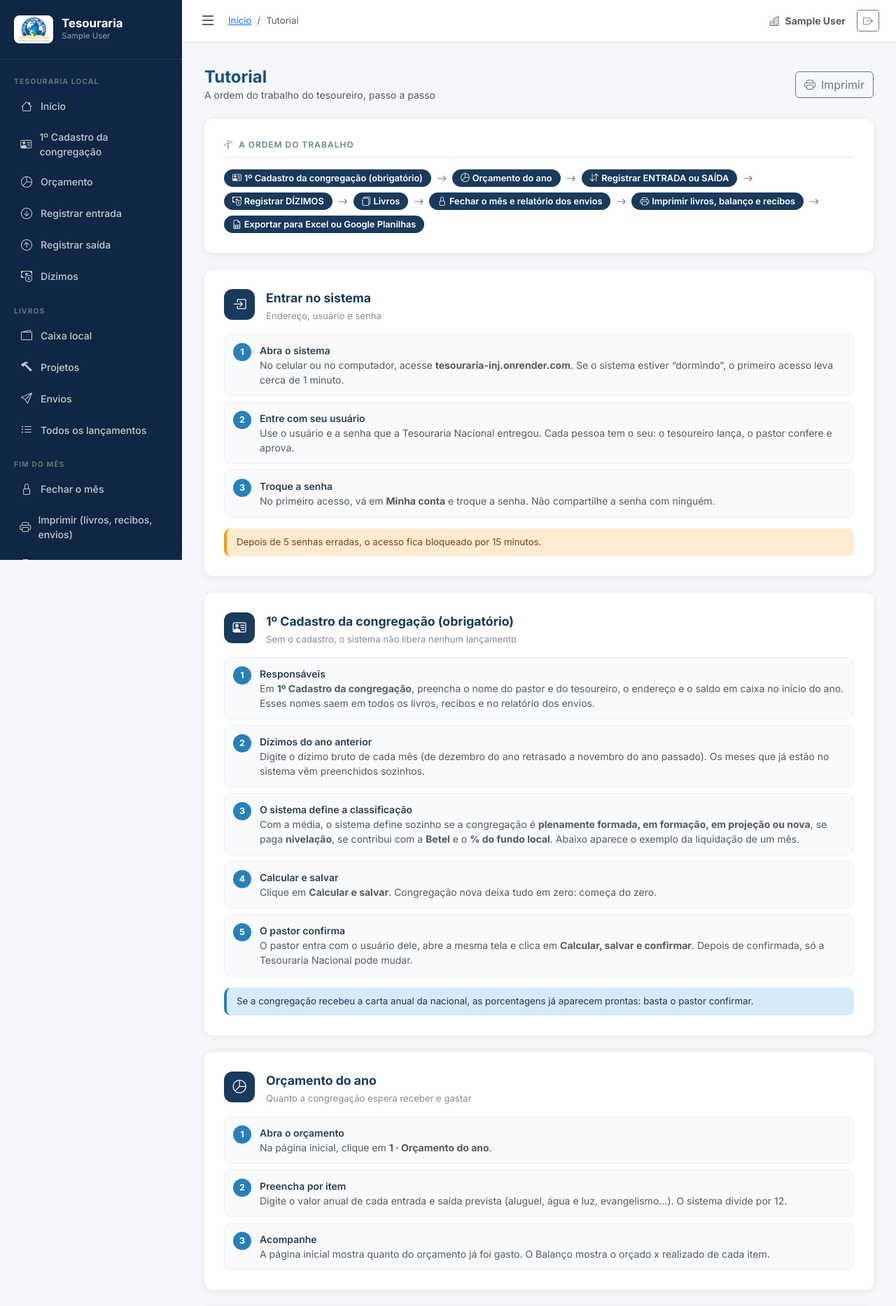
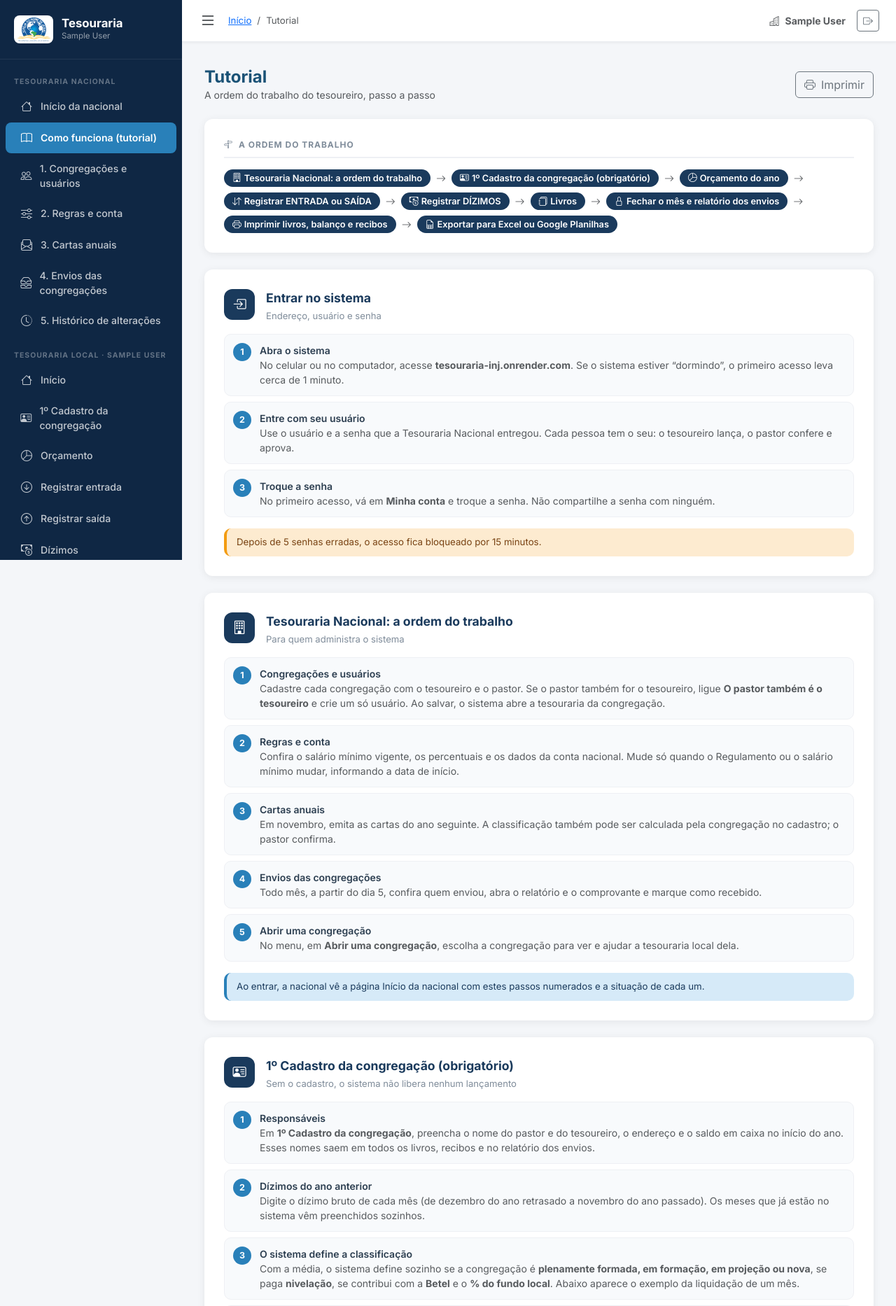
Before and after one commit to CarlosjhcINJ/tesouraria-inj, a Flask app: page /tutorial in a window 1280 px wide. Shown: the top 1866 px of the page at 70% size. Run offline with Flask 3, Linux system fonts and the light colour scheme; the visitor is signed in with stand-in values (Sample User, id 1); data that the repository does not hold is empty; some libraries are stand-ins or nearby versions.

Commit message:
Início da nacional guiado e menu lateral na ordem do trabalho (tutorial, congregações, regras, cartas, envios, histórico)
Co-Authored-By: Claude Opus 5.5 <noreply@anthropic.com>
Claude-Session: https://claude.ai/code/session_01QBoTViCtjnFNZfTGFVTzc6

```diff
--- a/app.py
+++ b/app.py
@@ -639,7 +639,7 @@ def ver_congregacao(cid):
 def ver_nacional():
     session['cong_id'] = None
     session['cong_nome'] = 'Tesouraria Nacional'
-    return redirect(url_for('nacional_envios'))
+    return redirect(url_for('nacional_inicio'))
 
 
 @app.context_processor
@@ -659,7 +659,7 @@ def ctx_congregacoes():
 def inicio():
     if session.get('cong_id'):
         return redirect(url_for('dashboard'))
-    return redirect(url_for('nacional_envios'))
+    return redirect(url_for('nacional_inicio'))
 
 
 # ═════════════════════════════════════════════
@@ -1723,6 +1723,32 @@ def api_categorias(livro, tipo):
 # ═════════════════════════════════════════════
 #  TESOURARIA NACIONAL
 # ═════════════════════════════════════════════
+@app.route('/nacional')
+@papel_required('admin', 'supervisor')
+def nacional_inicio():
+    """Página inicial da Tesouraria Nacional: o trabalho na ordem lógica."""
+    hoje = date.today()
+    ano = hoje.year
+    ref_ano, ref_mes = (ano, hoje.month - 1) if hoje.month > 1 else (ano - 1, 12)
+    with get_db() as conn:
+        congs = conn.execute('SELECT * FROM congregacoes WHERE ativo=1 ORDER BY nome').fetchall()
+        n_users = conn.execute("SELECT COUNT(*) AS n FROM usuarios WHERE cong_id IS NOT NULL AND ativo=1").fetchone()['n']
+        comps = conn.execute('SELECT confirmado_em FROM compromissos c JOIN congregacoes g ON g.id=c.cong_id '
+                             'WHERE g.ativo=1 AND c.ano=?', (ano,)).fetchall()
+        prox = conn.execute('SELECT COUNT(*) AS n FROM compromissos c JOIN congregacoes g ON g.id=c.cong_id '
+                            'WHERE g.ativo=1 AND c.ano=?', (ano + 1,)).fetchone()['n']
+        fechs = {f['cong_id']: f['status'] for f in conn.execute(
+            'SELECT cong_id, status FROM fechamentos WHERE ano=? AND mes=?', (ref_ano, ref_mes)).fetchall()}
+        reg = regras_em(conn)
+        n_hist = conn.execute('SELECT COUNT(*) AS n FROM auditoria').fetchone()['n']
+    enviados = sum(1 for c in congs if fechs.get(c['id']) in ('enviado', 'recebido'))
+    a_conferir = sum(1 for c in congs if fechs.get(c['id']) == 'enviado')
+    return render_template('nacional_inicio.html', cfg=get_cfg(), congs=congs, n_users=n_users, ano=ano,
+                           n_comp=len(comps), n_conf=sum(1 for c in comps if c['confirmado_em']), prox=prox,
+                           ref_nome=f'{MESES[ref_mes - 1]}/{ref_ano}', enviados=enviados, a_conferir=a_conferir,
+                           pendentes=len(congs) - enviados, reg=reg, n_hist=n_hist, nacional=config_nacional())
+
+
 @app.route('/nacional/envios')
 @papel_required('admin', 'supervisor')
 def nacional_envios():
--- a/templates/base.html
+++ b/templates/base.html
@@ -29,17 +29,33 @@
 
   <nav class="sidebar-nav">
     {% set ep = request.endpoint %}
-    {% if session.get('papel') in ('admin','supervisor') and lista_congregacoes %}
-    <div class="px-3 pt-3">
-      <select class="form-select form-select-sm" onchange="if(this.value) location.href=this.value">
-        <option value="{{ url_for('ver_nacional') }}" {% if not session.get('cong_id') %}selected{% endif %}>Tesouraria Nacional</option>
+    {% if session.get('papel') in ('admin','supervisor') %}
+    <div class="nav-section">TESOURARIA NACIONAL</div>
+    <a href="{{ url_for('ver_nacional') }}" class="nav-item {% if ep == 'nacional_inicio' %}active{% endif %}"><i class="bi bi-house"></i> Início da nacional</a>
+    <a href="{{ url_for('tutorial') }}" class="nav-item {% if ep == 'tutorial' %}active{% endif %}"><i class="bi bi-book"></i> Como funciona (tutorial)</a>
+    {% if session.get('papel') == 'admin' %}
+    <a href="{{ url_for('admin') }}" class="nav-item {% if ep in ('admin','admin_nova_cong') %}active{% endif %}"><i class="bi bi-people"></i> 1. Congregações e usuários</a>
+    <a href="{{ url_for('nacional_regras') }}" class="nav-item {% if ep == 'nacional_regras' %}active{% endif %}"><i class="bi bi-sliders"></i> 2. Regras e conta</a>
+    <a href="{{ url_for('nacional_cartas') }}" class="nav-item {% if ep == 'nacional_cartas' %}active{% endif %}"><i class="bi bi-envelope-paper"></i> 3. Cartas anuais</a>
+    {% endif %}
+    <a href="{{ url_for('nacional_envios') }}" class="nav-item {% if ep == 'nacional_envios' %}active{% endif %}"><i class="bi bi-inboxes"></i> 4. Envios das congregações</a>
+    {% if session.get('papel') == 'admin' %}
+    <a href="{{ url_for('nacional_auditoria') }}" class="nav-item {% if ep == 'nacional_auditoria' %}active{% endif %}"><i class="bi bi-clock-history"></i> 5. Histórico de alterações</a>
+    {% endif %}
+    {% if lista_congregacoes %}
+    <div class="nav-section mt-2">ABRIR UMA CONGREGAÇÃO</div>
+    <div class="px-3 pb-1">
+      <select class="form-select form-select-sm" onchange="if(this.value) location.href=this.value" aria-label="Abrir a tesouraria de uma congregação">
+        <option value="{{ url_for('ver_nacional') }}" {% if not session.get('cong_id') %}selected{% endif %}>— escolha a congregação —</option>
         {% for c in lista_congregacoes %}<option value="{{ url_for('ver_congregacao', cid=c['id']) }}" {% if session.get('cong_id') == c['id'] %}selected{% endif %}>{{ c['nome'] }}</option>{% endfor %}
       </select>
     </div>
     {% endif %}
+    {% endif %}
     {% if session.get('cong_id') %}
-    <div class="nav-section">TESOURARIA LOCAL</div>
+    <div class="nav-section mt-2">TESOURARIA LOCAL{% if session.get('papel') in ('admin','supervisor') %} · {{ session.get('cong_nome') }}{% endif %}</div>
     <a href="{{ url_for('dashboard') }}" class="nav-item {% if ep == 'dashboard' %}active{% endif %}"><i class="bi bi-house"></i> Início</a>
+    {% if session.get('papel') not in ('admin','supervisor') %}<a href="{{ url_for('tutorial') }}" class="nav-item {% if ep == 'tutorial' %}active{% endif %}"><i class="bi bi-book"></i> Como usar (tutorial)</a>{% endif %}
     <a href="{{ url_for('configuracoes') }}" class="nav-item {% if ep == 'configuracoes' %}active{% endif %}"><i class="bi bi-person-vcard"></i> 1º Cadastro da congregação</a>
     <a href="{{ url_for('orcamento') }}" class="nav-item {% if ep == 'orcamento' %}active{% endif %}"><i class="bi bi-pie-chart"></i> Orçamento</a>
     <a href="{{ url_for('lancar', tipo='Entrada') }}" class="nav-item {% if ep == 'lancar' and request.args.get('tipo') == 'Entrada' %}active{% endif %}"><i class="bi bi-arrow-down-circle"></i> Registrar entrada</a>
@@ -59,19 +75,8 @@
     <a href="{{ url_for('visao_geral') }}" class="nav-item {% if ep == 'visao_geral' %}active{% endif %}"><i class="bi bi-graph-up"></i> Gráficos do ano</a>
     <a href="{{ url_for('carta') }}" class="nav-item {% if ep == 'carta' %}active{% endif %}"><i class="bi bi-envelope-paper"></i> Carta anual</a>
     {% endif %}
-    {% if session.get('papel') in ('admin','supervisor') %}
-    <div class="nav-section">TESOURARIA NACIONAL</div>
-    <a href="{{ url_for('nacional_envios') }}" class="nav-item {% if ep == 'nacional_envios' %}active{% endif %}"><i class="bi bi-inboxes"></i> Envios das congregações</a>
-    {% if session.get('papel') == 'admin' %}
-    <a href="{{ url_for('nacional_cartas') }}" class="nav-item {% if ep == 'nacional_cartas' %}active{% endif %}"><i class="bi bi-envelope-paper"></i> Cartas anuais</a>
-    <a href="{{ url_for('nacional_regras') }}" class="nav-item {% if ep == 'nacional_regras' %}active{% endif %}"><i class="bi bi-sliders"></i> Regras e conta</a>
-    <a href="{{ url_for('admin') }}" class="nav-item {% if ep in ('admin','admin_nova_cong') %}active{% endif %}"><i class="bi bi-people"></i> Congregações e usuários</a>
-    <a href="{{ url_for('nacional_auditoria') }}" class="nav-item {% if ep == 'nacional_auditoria' %}active{% endif %}"><i class="bi bi-clock-history"></i> Histórico de alterações</a>
-    {% endif %}
-    {% endif %}
     <div class="nav-section mt-2">SISTEMA</div>
     <a href="{{ url_for('minha_conta') }}" class="nav-item {% if ep == 'minha_conta' %}active{% endif %}"><i class="bi bi-person-gear"></i> Minha conta</a>
-    <a href="{{ url_for('tutorial') }}" class="nav-item {% if ep == 'tutorial' %}active{% endif %}"><i class="bi bi-book"></i> Tutorial</a>
   </nav>
 
   <div class="sidebar-footer">
--- a/templates/tutorial.html
+++ b/templates/tutorial.html
@@ -11,6 +11,13 @@
     ('Entre com seu usuário', 'Use o usuário e a senha que a Tesouraria Nacional entregou. Cada pessoa tem o seu: o tesoureiro lança, o pastor confere e aprova.'),
     ('Troque a senha', 'No primeiro acesso, vá em <b>Minha conta</b> e troque a senha. Não compartilhe a senha com ninguém.'),
   ], ('warning', 'Depois de 5 senhas erradas, o acesso fica bloqueado por 15 minutos.')),
+  ('sn', 'bi-building', 'Tesouraria Nacional: a ordem do trabalho', 'Para quem administra o sistema', [
+    ('Congregações e usuários', 'Cadastre cada congregação com o tesoureiro e o pastor. Se o pastor também for o tesoureiro, ligue <b>O pastor também é o tesoureiro</b> e crie um só usuário. Ao salvar, o sistema abre a tesouraria da congregação.'),
+    ('Regras e conta', 'Confira o salário mínimo vigente, os percentuais e os dados da conta nacional. Mude só quando o Regulamento ou o salário mínimo mudar, informando a data de início.'),
+    ('Cartas anuais', 'Em novembro, emita as cartas do ano seguinte. A classificação também pode ser calculada pela congregação no cadastro; o pastor confirma.'),
+    ('Envios das congregações', 'Todo mês, a partir do dia 5, confira quem enviou, abra o relatório e o comprovante e marque como recebido.'),
+    ('Abrir uma congregação', 'No menu, em <b>Abrir uma congregação</b>, escolha a congregação para ver e ajudar a tesouraria local dela.'),
+  ], ('info', 'Ao entrar, a nacional vê a página Início da nacional com estes passos numerados e a situação de cada um.')),
   ('s1', 'bi-person-vcard', '1º Cadastro da congregação (obrigatório)', 'Sem o cadastro, o sistema não libera nenhum lançamento', [
     ('Responsáveis', 'Em <b>1º Cadastro da congregação</b>, preencha o nome do pastor e do tesoureiro, o endereço e o saldo em caixa no início do ano. Esses nomes saem em todos os livros, recibos e no relatório dos envios.'),
     ('Dízimos do ano anterior', 'Digite o dízimo bruto de cada mês (de dezembro do ano retrasado a novembro do ano passado). Os meses que já estão no sistema vêm preenchidos sozinhos.'),
```
Also changed, not shown: templates/nacional_inicio.html (added, +76 -0 lines), tests/test_fluxo.py (+15 -0 lines).
